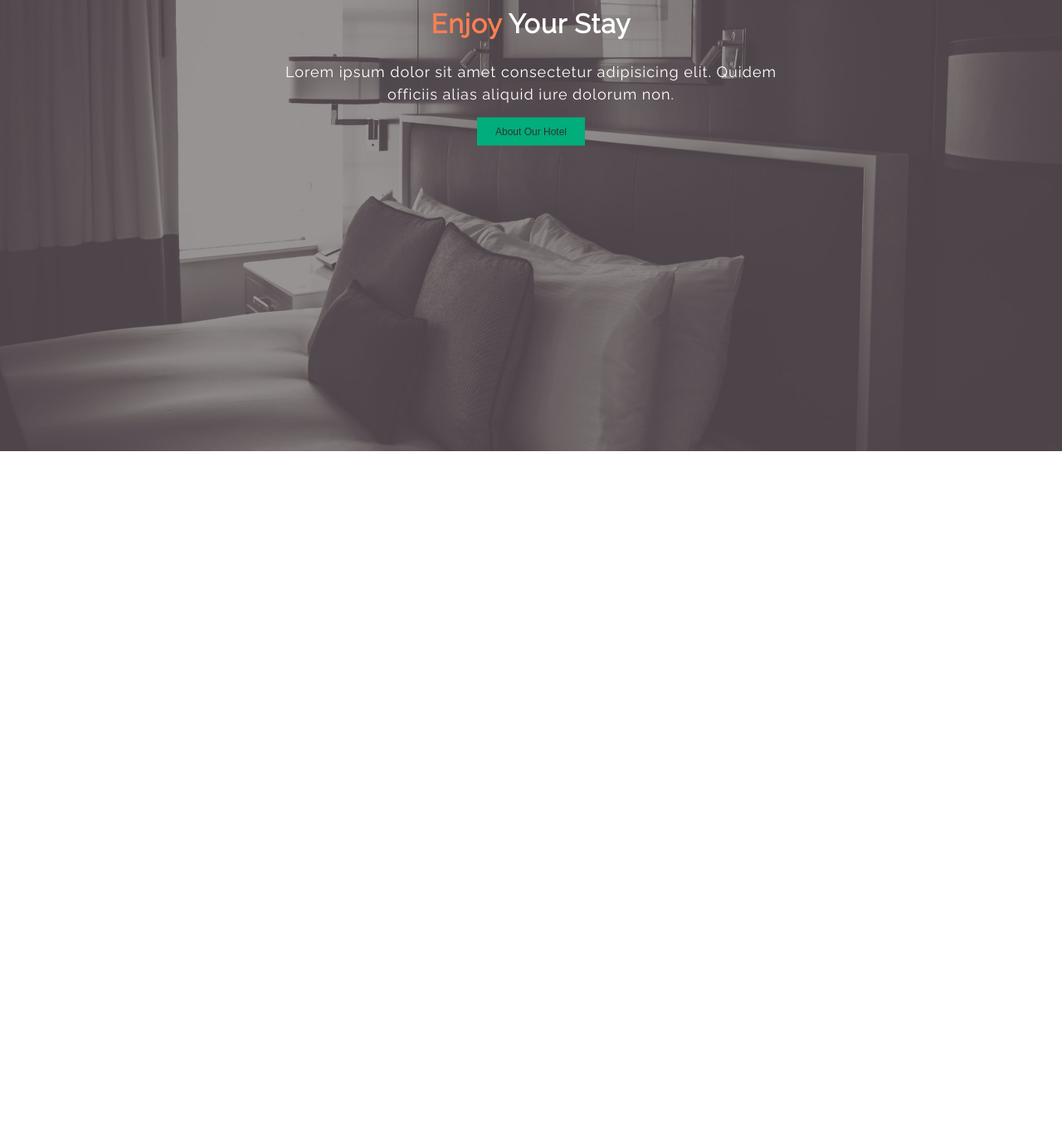
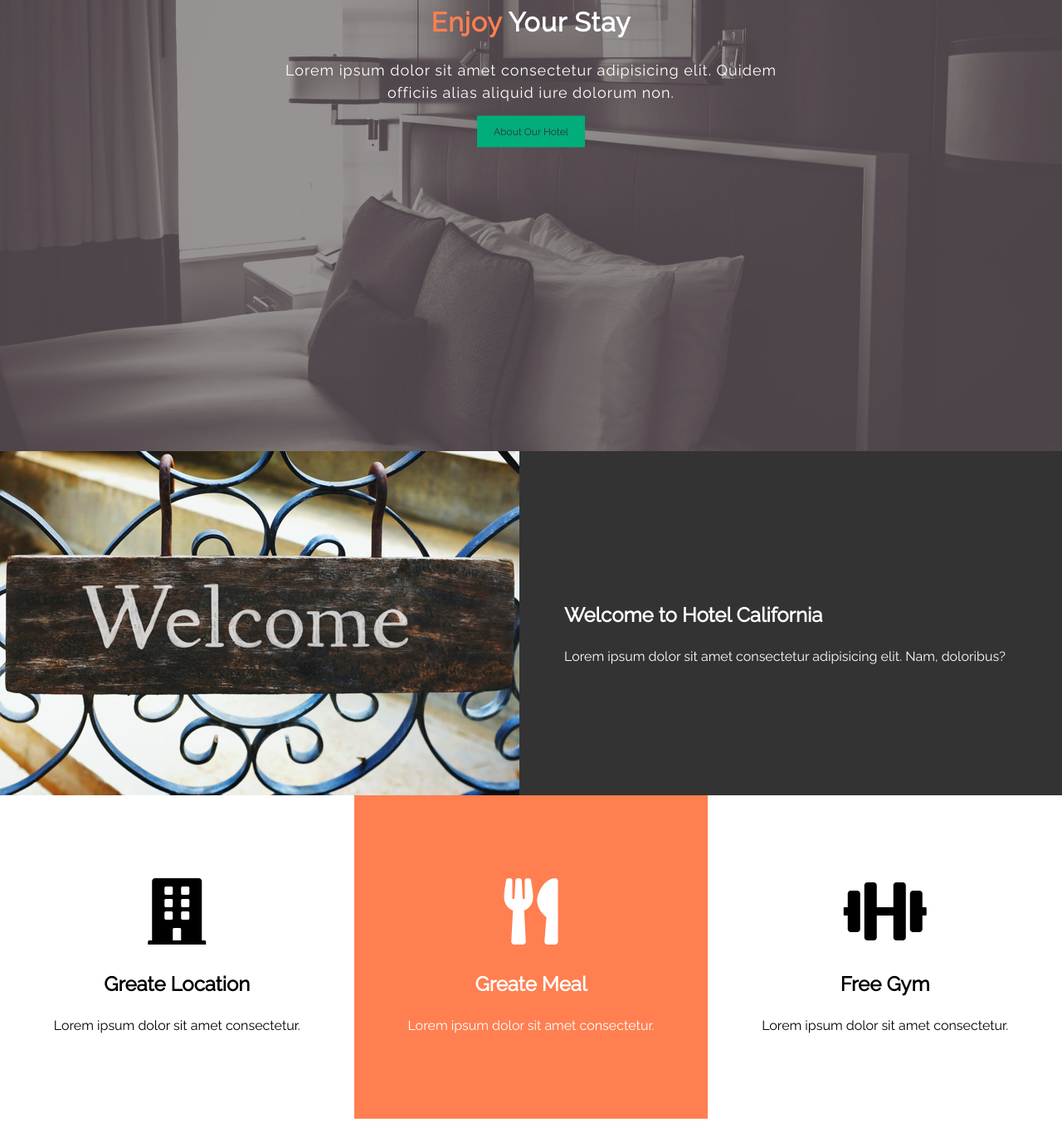
Before and after one commit to Dhiranjan/Hotelwebsite, a plain HTML site: page index.html in a window 1280 px wide. Shown: the part 310-1669 px from the top of the page at 83% size. Before the commit the page ends 854 px from the top, so only its background shows below. Drawn offline with Linux system fonts and the light colour scheme.

Commit message:
New Update

```diff
--- a/index.html
+++ b/index.html
@@ -6,11 +6,13 @@
     <meta http-equiv="X-UA-Compatible" content="ie=edge">
     <title>Welcome | Hotel</title>
     <link rel="stylesheet" href="style.css">
+
+    <link rel="stylesheet" href="https://use.fontawesome.com/releases/v5.8.1/css/all.css">
 </head>
 <body>
 
     <div class="navbar">
-        <h1>Hotle California</h1>
+        <h1>Hotel California</h1>
             <ul>
                 <li><a href="#">Home</a></li>
                 <li><a href="#">About</a></li>
@@ -22,7 +24,37 @@
         <div class="container">
             <h1><span>Enjoy</span>  Your Stay</h1>
             <p>Lorem ipsum dolor sit amet consectetur adipisicing elit. Quidem officiis alias aliquid iure dolorum non.</p>
-            <button class="button"> <a href="#">About Our Hotel</a> </button>
+            <a href="#" class="button">About Our Hotel</a>
+    </section>
+
+    <section id="home_info" class="bg-dark">
+        <div class="welcome">
+            <img src="img/welcome.jpg" alt="">
+        </div>
+        <div class="welcome-text">
+            <h1>Welcome to Hotel California</h1>
+            <p>Lorem ipsum dolor sit amet consectetur adipisicing elit. Nam, doloribus?</p>
+        </div>
+
+    </section>
+
+    <section id="features">
+        <div class="features-box">
+            <i class="fas fa-building"></i>
+            <h1>Greate Location</h1>
+            <p>Lorem ipsum dolor sit amet consectetur.</p>
+        </div>
+
+        <div class="features-box meal">
+            <i class="fas fa-utensils"></i>
+            <h1>Greate Meal</h1>
+            <p>Lorem ipsum dolor sit amet consectetur.</p>
+        </div>
+
+        <div class="features-box">
+            <i class="fas fa-dumbbell"></i>
+            <h1>Free Gym</h1>
+            <p>Lorem ipsum dolor sit amet consectetur.</p>
         </div>
     </section>
 
--- a/style.css
+++ b/style.css
@@ -5,8 +5,6 @@
     padding: 0px;
     box-sizing: border-box;
 }
-
-
 
 html,body{
     font-family: Raleway;
@@ -18,13 +16,36 @@ h1, h2, h3{
     margin-bottom: 20px;
 }
 
+
 a{
     text-decoration: none;
     color: #333;
 }
+
 span{
     color: coral;
 }
+
+.button{
+    display: inline-block;
+    padding: 10px 15px;
+    margin: auto;
+    width: 130px;
+    font-size: 12px;
+    background-color: #01ad7b;
+    border: none;
+    cursor: pointer;
+ }
+
+ .button:hover {
+     background: #888;
+     color: #fff;
+ }
+
+ .bg-dark {
+     background-color: #333;
+ }
+ /***********/
 
 .navbar{
     background-color: #333;
@@ -89,13 +110,45 @@ span{
     padding-bottom: 15px;
 }
 
-.container .button{
-   display: block;
-   padding: 10px 15px;
-   margin: auto;
-   width: 130px;
-   font-size: 12px;
-   background-color: #01ad7b;
-   border: none;
+#home_info {
+    /* padding: 30px 0px; */
+    height: 415px;
 
 }
+
+.welcome {
+    float: left;
+    width: 40%;
+}
+
+.welcome-text{
+    color: #fff;
+    width: 600px;
+    padding-top: 180px;
+    padding-left: -110px;
+    float: right;
+}
+
+#features {
+    height: 400px;
+    float: left;
+    width: 100%;
+    margin-top: -7px;
+}
+
+.features-box {
+    width: calc(100%/3);
+    text-align: center;
+    padding: 100px 0px;
+    float: left;
+}
+
+.features-box i {
+    font-size: 80px;
+    padding-bottom: 30px;
+}
+
+.features-box.meal {
+    background-color: coral;
+    color: #fff;
+}
```
Also changed, not shown: img/welcome.jpg (added).
